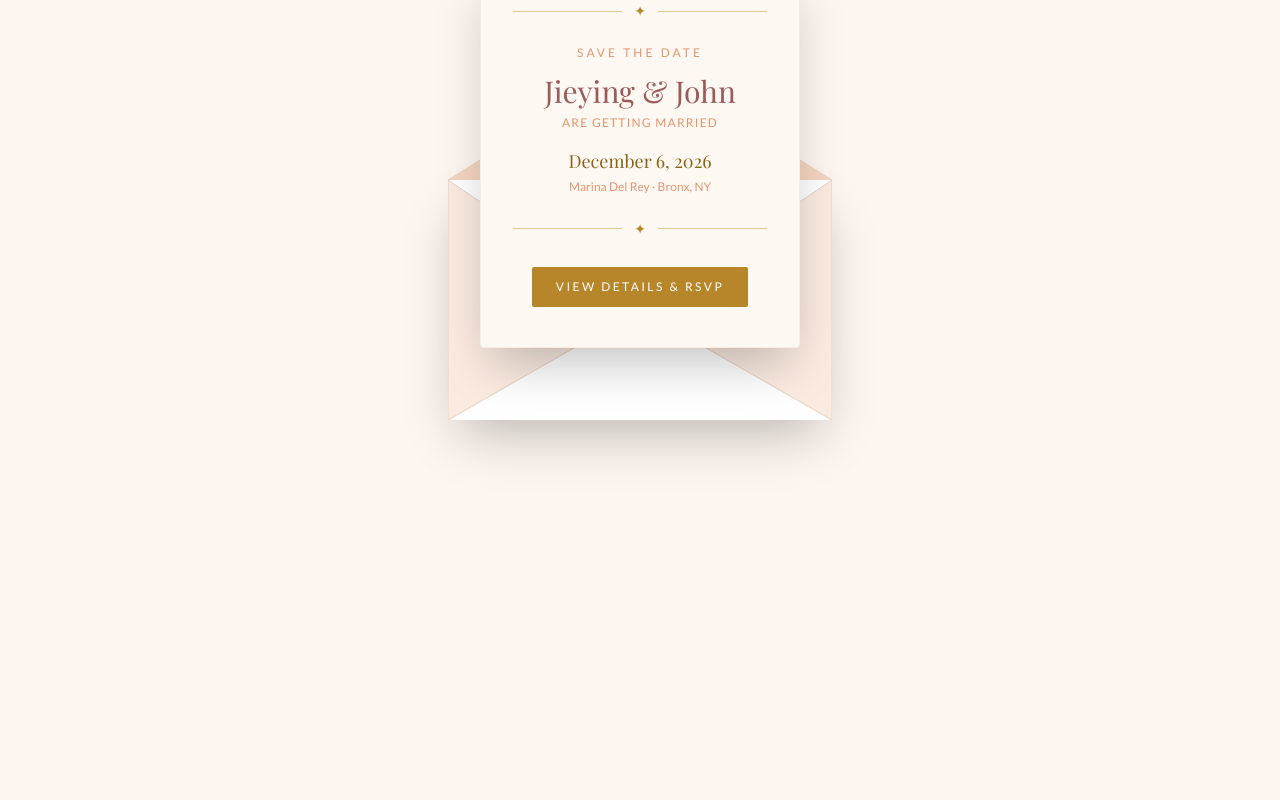
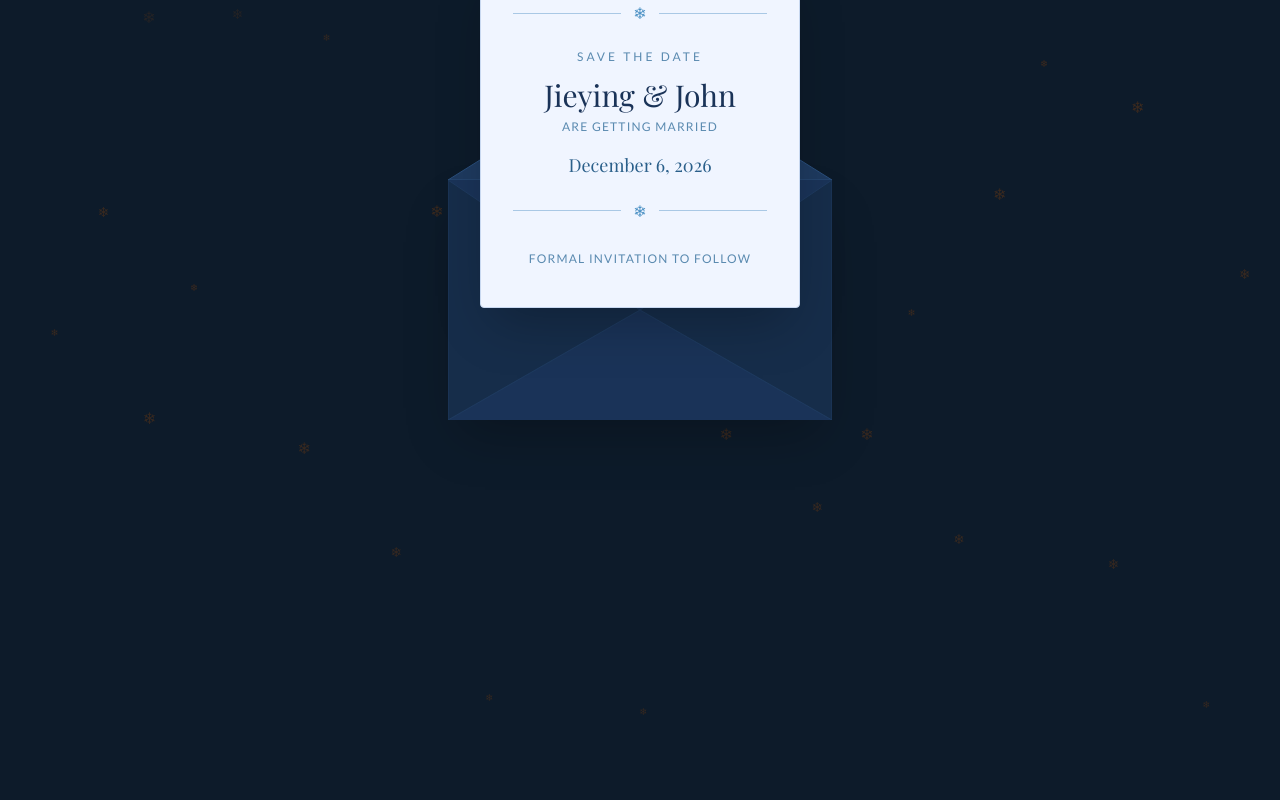
Before and after one commit to thenewguy25/wedding-rvsp, a Next.js app: page / in a window 1280 px wide. Both pictures are taken after a click on the element "CLICK TO OPEN". Shown: the top 800 px of the page. Built offline with nearby package versions, Linux system fonts and the light colour scheme; a web font is replaced by a local one.

Commit message:
wintery save the date as default page

```diff
--- a/components/Envelope.tsx
+++ b/components/Envelope.tsx
@@ -1,43 +1,99 @@
 "use client";
-import { useState } from "react";
+import { useState, useEffect } from "react";
 import { motion, AnimatePresence } from "framer-motion";
 
 interface EnvelopeProps {
   standalone?: boolean;
 }
 
+// Randomised snowflake data — generated once outside component to avoid hydration mismatch
+const SNOWFLAKES = Array.from({ length: 28 }, (_, i) => ({
+  id: i,
+  left: `${(i * 37 + 11) % 100}%`,
+  delay: `${(i * 0.7) % 8}s`,
+  duration: `${8 + (i * 1.3) % 8}s`,
+  size: i % 3 === 0 ? "1rem" : i % 3 === 1 ? "0.6rem" : "0.85rem",
+  opacity: 0.4 + (i % 5) * 0.1,
+}));
+
 export default function Envelope({ standalone = false }: EnvelopeProps) {
   const [opened, setOpened] = useState(false);
+  const [showSnow, setShowSnow] = useState(false);
+
+  // Avoid SSR hydration mismatch for snow
+  useEffect(() => { setShowSnow(true); }, []);
 
   const scrollToDetails = () => {
     document.getElementById("details")?.scrollIntoView({ behavior: "smooth" });
   };
 
+  // Winter palette when standalone, warm palette otherwise
+  const bg         = standalone ? "#0d1b2a" : "#fdf6f0";
+  const flapFill   = standalone ? "#1e3a5f" : "#f5d5c1";
+  const flapStroke = standalone ? "#2a4f7c" : "#e8d5c4";
+  const sideFill   = standalone ? "#162d4a" : "#faeae0";
+  const sideStroke = standalone ? "#1e3a5f" : "#e8d5c4";
+  const sealBg     = standalone ? "#2a4f7c" : "#b8862a";
+  const hintColor  = standalone ? "#6b9cc2" : "#d8a898";
+  const headingColor = standalone ? "#a8c8e8" : "#b8862a";
+
   return (
-    <section className="min-h-screen flex flex-col items-center justify-center bg-blush-50 px-4 py-16">
+    <section
+      className="relative min-h-screen flex flex-col items-center justify-center px-4 py-16 overflow-hidden"
+      style={{ background: bg }}
+    >
+      {/* Snow animation */}
+      {standalone && showSnow && (
+        <div className="pointer-events-none absolute inset-0 overflow-hidden">
+          <style>{`
+            @keyframes snowfall {
+              0%   { transform: translateY(-20px) translateX(0px); opacity: 0; }
+              10%  { opacity: 1; }
+              90%  { opacity: 0.8; }
+              100% { transform: translateY(110vh) translateX(30px); opacity: 0; }
+            }
+          `}</style>
+          {SNOWFLAKES.map((flake) => (
+            <div
+              key={flake.id}
+              style={{
+                position: "absolute",
+                top: "-20px",
+                left: flake.left,
+                fontSize: flake.size,
+                opacity: flake.opacity,
+                animation: `snowfall ${flake.duration} ${flake.delay} linear infinite`,
+              }}
+            >
+              ❄
+            </div>
+          ))}
+        </div>
+      )}
+
       {/* Decorative heading */}
-      <p className="font-sans uppercase tracking-[0.3em] text-xs text-gold mb-10 opacity-80">
+      <p
+        className="font-sans uppercase tracking-[0.3em] text-xs mb-10 opacity-80 z-10"
+        style={{ color: headingColor }}
+      >
         You&apos;re invited
       </p>
 
       {/* Envelope wrapper */}
-      <div
-        className="relative w-80 sm:w-96"
-        style={{ perspective: "1000px" }}
-      >
+      <div className="relative w-80 sm:w-96 z-10" style={{ perspective: "1000px" }}>
+
         {/* Envelope body */}
-        <div className="relative bg-white rounded-sm shadow-2xl overflow-visible" style={{ height: "240px" }}>
-
-          {/* Bottom triangle crease lines */}
-          <svg
-            className="absolute inset-0 w-full h-full pointer-events-none"
-            viewBox="0 0 384 240"
-            fill="none"
-          >
-            {/* Bottom-left crease */}
-            <line x1="0" y1="240" x2="192" y2="130" stroke="#e8d5c4" strokeWidth="1" />
-            {/* Bottom-right crease */}
-            <line x1="384" y1="240" x2="192" y2="130" stroke="#e8d5c4" strokeWidth="1" />
+        <div
+          className="relative rounded-sm shadow-2xl overflow-visible"
+          style={{
+            height: "240px",
+            background: standalone ? "#1a3358" : "white",
+          }}
+        >
+          {/* Crease lines */}
+          <svg className="absolute inset-0 w-full h-full pointer-events-none" viewBox="0 0 384 240" fill="none">
+            <line x1="0" y1="240" x2="192" y2="130" stroke={sideStroke} strokeWidth="1" />
+            <line x1="384" y1="240" x2="192" y2="130" stroke={sideStroke} strokeWidth="1" />
           </svg>
 
           {/* Animated flap */}
@@ -48,23 +104,17 @@ export default function Envelope({ standalone = false }: EnvelopeProps) {
             transition={{ duration: 0.7, ease: [0.4, 0, 0.2, 1] }}
             onClick={() => !opened && setOpened(true)}
           >
-            {/* Flap triangle SVG */}
-            <svg
-              viewBox="0 0 384 120"
-              className="w-full h-full"
-              style={{ display: "block" }}
-            >
-              <polygon
-                points="0,0 384,0 192,120"
-                fill="#f5d5c1"
-                stroke="#e8d5c4"
-                strokeWidth="1"
-              />
+            <svg viewBox="0 0 384 120" className="w-full h-full" style={{ display: "block" }}>
+              <polygon points="0,0 384,0 192,120" fill={flapFill} stroke={flapStroke} strokeWidth="1" />
             </svg>
-            {/* Wax seal */}
             {!opened && (
-              <div className="absolute bottom-4 left-1/2 -translate-x-1/2 w-10 h-10 rounded-full bg-gold flex items-center justify-center shadow-md">
-                <span className="font-serif text-white text-lg font-bold leading-none select-none">♡</span>
+              <div
+                className="absolute bottom-4 left-1/2 -translate-x-1/2 w-10 h-10 rounded-full flex items-center justify-center shadow-md"
+                style={{ background: sealBg }}
+              >
+                <span className="font-serif text-white text-lg font-bold leading-none select-none">
+                  {standalone ? "❄" : "♡"}
+                </span>
               </div>
             )}
           </motion.div>
@@ -77,7 +127,8 @@ export default function Envelope({ standalone = false }: EnvelopeProps) {
                 animate={{ opacity: 1 }}
                 exit={{ opacity: 0 }}
                 transition={{ delay: 0.8 }}
-                className="absolute bottom-4 w-full text-center font-sans text-xs tracking-widest text-blush-400 uppercase cursor-pointer select-none"
+                className="absolute bottom-4 w-full text-center font-sans text-xs tracking-widest uppercase cursor-pointer select-none"
+                style={{ color: hintColor }}
                 onClick={() => setOpened(true)}
               >
                 Click to open
@@ -85,58 +136,78 @@ export default function Envelope({ standalone = false }: EnvelopeProps) {
             )}
           </AnimatePresence>
 
-          {/* Left triangle */}
-          <svg
-            className="absolute inset-0 w-full h-full pointer-events-none z-10"
-            viewBox="0 0 384 240"
-          >
-            <polygon points="0,0 192,130 0,240" fill="#faeae0" stroke="#e8d5c4" strokeWidth="1" />
-            <polygon points="384,0 192,130 384,240" fill="#faeae0" stroke="#e8d5c4" strokeWidth="1" />
+          {/* Side triangles */}
+          <svg className="absolute inset-0 w-full h-full pointer-events-none z-10" viewBox="0 0 384 240">
+            <polygon points="0,0 192,130 0,240"   fill={sideFill} stroke={sideStroke} strokeWidth="1" />
+            <polygon points="384,0 192,130 384,240" fill={sideFill} stroke={sideStroke} strokeWidth="1" />
           </svg>
         </div>
 
-        {/* Save-the-date card — slides up out of envelope */}
+        {/* Save-the-date card */}
         <AnimatePresence>
           {opened && (
             <motion.div
               initial={{ y: 60, opacity: 0, x: "-50%" }}
               animate={{ y: -220, opacity: 1, x: "-50%" }}
               transition={{ delay: 0.45, duration: 0.7, ease: [0.4, 0, 0.2, 1] }}
-              className="absolute left-1/2 w-72 sm:w-80 bg-cream rounded shadow-2xl border border-blush-100 px-8 py-10 text-center z-30"
-              style={{ top: 0 }}
+              className="absolute left-1/2 w-72 sm:w-80 rounded shadow-2xl px-8 py-10 text-center z-30"
+              style={{
+                top: 0,
+                background: standalone ? "#f0f5ff" : "#fdf8f2",
+                border: `1px solid ${standalone ? "#c8d8f0" : "#f5e6dc"}`,
+              }}
             >
-              {/* Decorative top rule */}
+              {/* Top rule */}
               <div className="flex items-center gap-3 mb-6">
-                <div className="flex-1 h-px bg-gold-light opacity-60" />
-                <span className="text-gold text-sm">✦</span>
-                <div className="flex-1 h-px bg-gold-light opacity-60" />
+                <div className="flex-1 h-px opacity-60" style={{ background: standalone ? "#7aaad4" : "#d4a96a" }} />
+                <span style={{ color: standalone ? "#4a90c4" : "#b8862a" }}>{standalone ? "❄" : "✦"}</span>
+                <div className="flex-1 h-px opacity-60" style={{ background: standalone ? "#7aaad4" : "#d4a96a" }} />
               </div>
 
-              <p className="font-sans uppercase tracking-[0.25em] text-xs text-blush-400 mb-3">
+              <p
+                className="font-sans uppercase tracking-[0.25em] text-xs mb-3"
+                style={{ color: standalone ? "#5a8ab0" : "#c9a0a0" }}
+              >
                 Save the Date
               </p>
-              <h2 className="font-serif text-3xl text-rose-deep leading-tight mb-1">
+              <h2
+                className="font-serif text-3xl leading-tight mb-1"
+                style={{ color: standalone ? "#1a3358" : "#9b5b5b" }}
+              >
                 Jieying &amp; John
               </h2>
-              <p className="font-sans text-xs tracking-widest uppercase text-blush-400 mb-4">are getting married</p>
-              <p className="font-serif text-lg text-gold-dark mb-1">December 6, 2026</p>
-              <p className="font-sans text-xs text-blush-400 mb-6">Marina Del Rey · Bronx, NY</p>
+              <p
+                className="font-sans text-xs tracking-widest uppercase mb-4"
+                style={{ color: standalone ? "#5a8ab0" : "#c9a0a0" }}
+              >
+                are getting married
+              </p>
+              <p
+                className="font-serif text-lg mb-1"
+                style={{ color: standalone ? "#2a5f8a" : "#8a6218" }}
+              >
+                December 6, 2026
+              </p>
 
-              {/* Decorative bottom rule */}
-              <div className="flex items-center gap-3 mb-7">
-                <div className="flex-1 h-px bg-gold-light opacity-60" />
-                <span className="text-gold text-sm">✦</span>
-                <div className="flex-1 h-px bg-gold-light opacity-60" />
+              {/* Bottom rule */}
+              <div className="flex items-center gap-3 mt-5 mb-7">
+                <div className="flex-1 h-px opacity-60" style={{ background: standalone ? "#7aaad4" : "#d4a96a" }} />
+                <span style={{ color: standalone ? "#4a90c4" : "#b8862a" }}>{standalone ? "❄" : "✦"}</span>
+                <div className="flex-1 h-px opacity-60" style={{ background: standalone ? "#7aaad4" : "#d4a96a" }} />
               </div>
 
               {standalone ? (
-                <p className="font-sans text-xs tracking-widest uppercase text-blush-400">
+                <p
+                  className="font-sans text-xs tracking-widest uppercase"
+                  style={{ color: standalone ? "#5a8ab0" : "#c9a0a0" }}
+                >
                   Formal invitation to follow
                 </p>
               ) : (
                 <button
                   onClick={scrollToDetails}
-                  className="inline-block bg-gold hover:bg-gold-dark text-white font-sans text-xs uppercase tracking-[0.2em] px-6 py-3 rounded-sm transition-colors duration-200"
+                  className="inline-block text-white font-sans text-xs uppercase tracking-[0.2em] px-6 py-3 rounded-sm transition-colors duration-200"
+                  style={{ background: "#b8862a" }}
                 >
                   View Details &amp; RSVP
                 </button>
@@ -146,8 +217,7 @@ export default function Envelope({ standalone = false }: EnvelopeProps) {
         </AnimatePresence>
       </div>
 
-      {/* Extra space so card has room to animate up */}
-      {opened && <div className="h-64" />}
+      {opened && <div className="h-64 z-10" />}
     </section>
   );
 }
--- a/pages/index.tsx
+++ b/pages/index.tsx
@@ -1,43 +1,15 @@
 import Head from "next/head";
 import Envelope from "@/components/Envelope";
-import Hero from "@/components/Hero";
-import Schedule from "@/components/Schedule";
-import Venue from "@/components/Venue";
-import Gallery from "@/components/Gallery";
-import RSVPForm from "@/components/RSVPForm";
-
-// Add filenames of photos placed in public/images/ here
-const IMAGES: string[] = [
-  // "/images/photo1.jpg",
-  // "/images/photo2.jpg",
-];
 
 export default function Home() {
   return (
     <>
       <Head>
-        <title>Jieying &amp; John — December 6, 2026</title>
-        <meta name="description" content="Join us to celebrate the wedding of Jieying Liao and John Nguyen on December 6, 2026!" />
+        <title>Save the Date — Jieying &amp; John</title>
+        <meta name="description" content="Save the date for the wedding of Jieying Liao and John Nguyen — December 6, 2026." />
         <meta name="viewport" content="width=device-width, initial-scale=1" />
       </Head>
-
-      {/* Envelope invitation entry experience */}
-      <Envelope />
-
-      {/* Full wedding site — revealed after scrolling from envelope */}
-      <div id="details">
-        <Hero />
-        <Schedule />
-        <Venue />
-        {IMAGES.length > 0 && <Gallery images={IMAGES} />}
-        <RSVPForm />
-
-        <footer className="py-10 text-center bg-blush-50 border-t border-blush-100">
-          <p className="font-sans text-xs uppercase tracking-widest text-blush-300">
-            Made with love · Jieying &amp; John · 2026
-          </p>
-        </footer>
-      </div>
+      <Envelope standalone />
     </>
   );
 }
--- /dev/null
+++ b/pages/wedding.tsx
@@ -0,0 +1,40 @@
+import Head from "next/head";
+import Envelope from "@/components/Envelope";
+import Hero from "@/components/Hero";
+import Schedule from "@/components/Schedule";
+import Venue from "@/components/Venue";
+import Gallery from "@/components/Gallery";
+import RSVPForm from "@/components/RSVPForm";
+
+const IMAGES: string[] = [
+  // "/images/photo1.jpg",
+  // "/images/photo2.jpg",
+];
+
+export default function Wedding() {
+  return (
+    <>
+      <Head>
+        <title>Jieying &amp; John — December 6, 2026</title>
+        <meta name="description" content="Join us to celebrate the wedding of Jieying Liao and John Nguyen on December 6, 2026!" />
+        <meta name="viewport" content="width=device-width, initial-scale=1" />
+      </Head>
+
+      <Envelope />
+
+      <div id="details">
+        <Hero />
+        <Schedule />
+        <Venue />
+        {IMAGES.length > 0 && <Gallery images={IMAGES} />}
+        <RSVPForm />
+
+        <footer className="py-10 text-center bg-blush-50 border-t border-blush-100">
+          <p className="font-sans text-xs uppercase tracking-widest text-blush-300">
+            Made with love · Jieying &amp; John · 2026
+          </p>
+        </footer>
+      </div>
+    </>
+  );
+}
```
Also changed, not shown: pages/save-the-date.tsx (deleted, +0 -15 lines).
